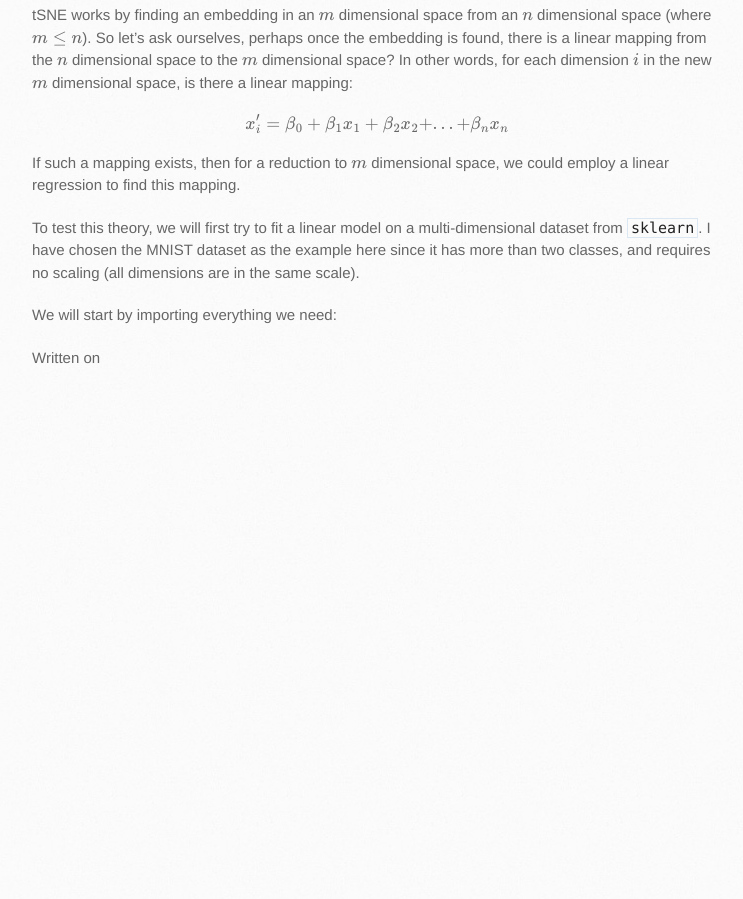
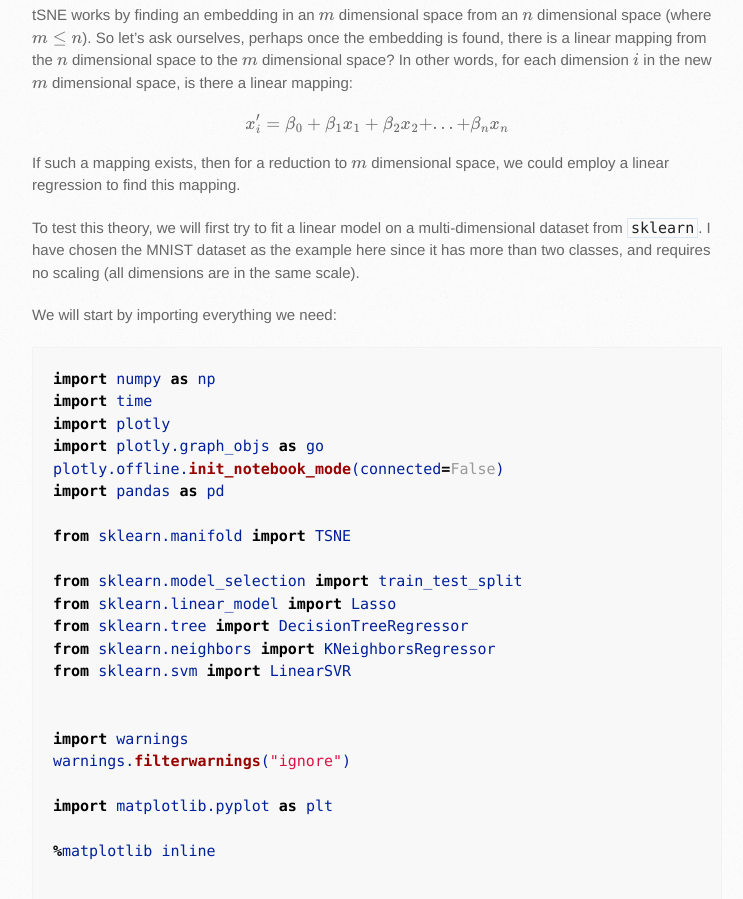
Before and after one commit to bshabashFD/bshabashFD.github.io_old2, a Jekyll site: the page built from stage4.md, in a window 1280 px wide and 900 px high, scrolled down 730 px. Shown: the whole window, without its empty margins (138-881 px from the left). Built offline with Jekyll 4.4.1, drawn with Linux system fonts in a browser that asks for light colours; formulas are drawn with MathJax 3; a script that is not in the unit is left out; before the commit the page ends 1122 px from its top, so only the background shows below that.

Commit message:
Update stage4.md
added first cell block

````diff
--- a/stage4.md
+++ b/stage4.md
@@ -25,3 +25,29 @@ To test this theory, we will first try to fit a linear model on a multi-dimensio
 
 
 We will start by importing everything we need:
+
+```python
+import numpy as np
+import time
+import plotly
+import plotly.graph_objs as go
+plotly.offline.init_notebook_mode(connected=False)
+import pandas as pd
+
+from sklearn.manifold import TSNE
+
+from sklearn.model_selection import train_test_split
+from sklearn.linear_model import Lasso
+from sklearn.tree import DecisionTreeRegressor
+from sklearn.neighbors import KNeighborsRegressor
+from sklearn.svm import LinearSVR
+
+
+import warnings
+warnings.filterwarnings("ignore")
+
+import matplotlib.pyplot as plt
+
+%matplotlib inline
+
+```
````
